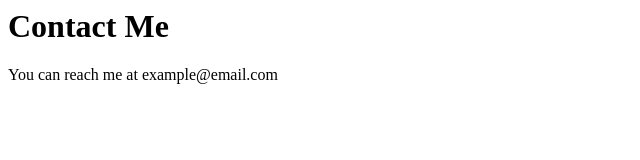
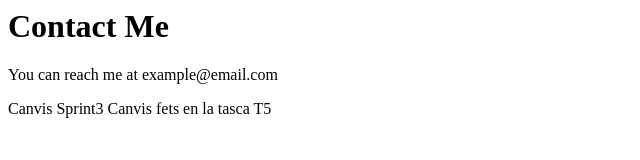
Before and after one commit to aitorcontrerasss/Exemple1, a plain HTML site: page contacte.html in a window 1280 px wide. Shown: the whole page, without its empty margins (0-640 px from the left). Drawn offline with Linux system fonts and the light colour scheme.

Commit message:
contacte fet

```diff
--- a/contacte.html
+++ b/contacte.html
@@ -1,9 +1,14 @@
 <html>
+
 <head>
   <title>Contact Me</title>
 </head>
+
 <body>
   <h1>Contact Me</h1>
   <p>You can reach me at example@email.com</p>
+  Canvis Sprint3
+  Canvis fets en la tasca T5
 </body>
+
 </html>
```
Lines whose indentation alone changed are shown as unchanged.
